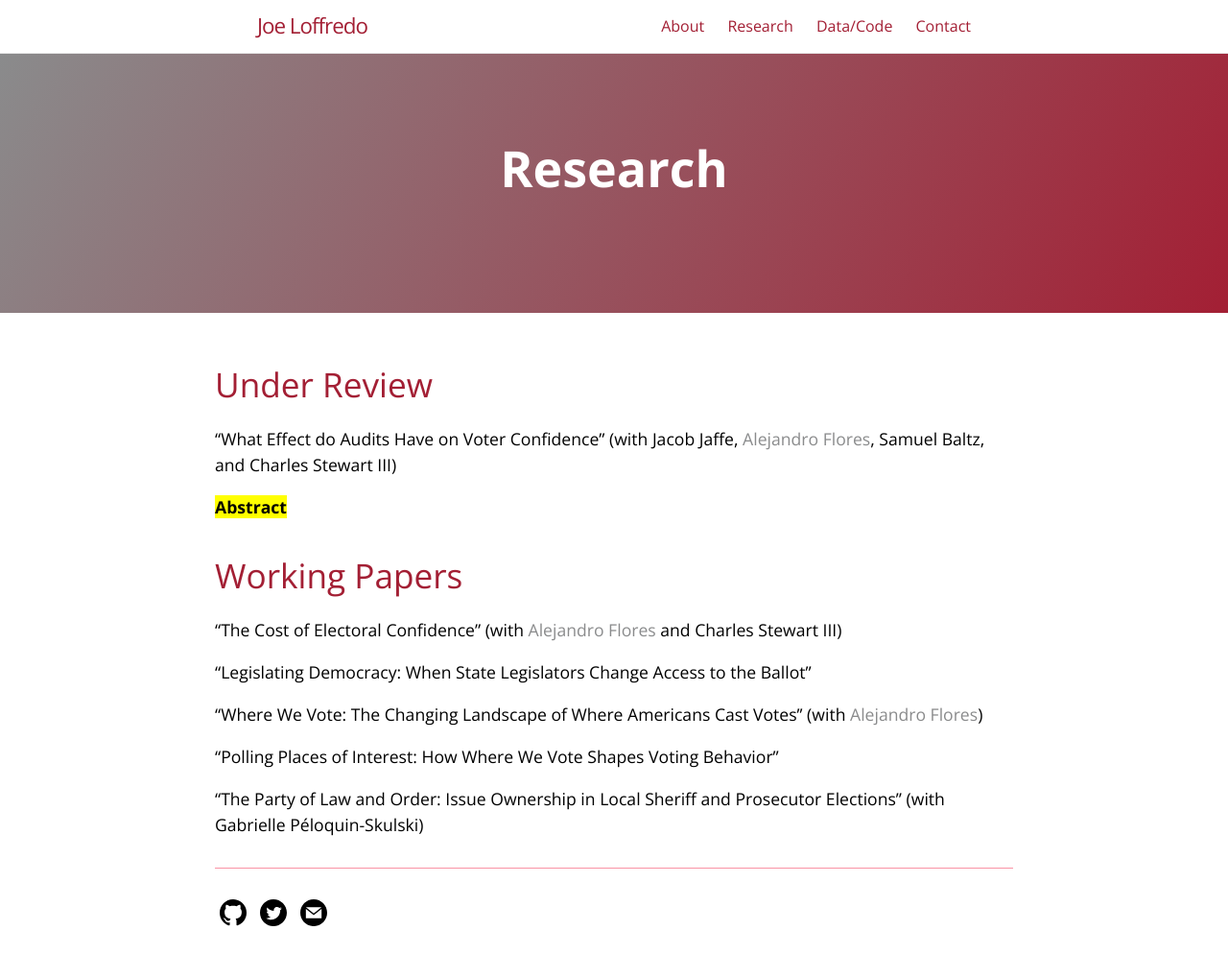
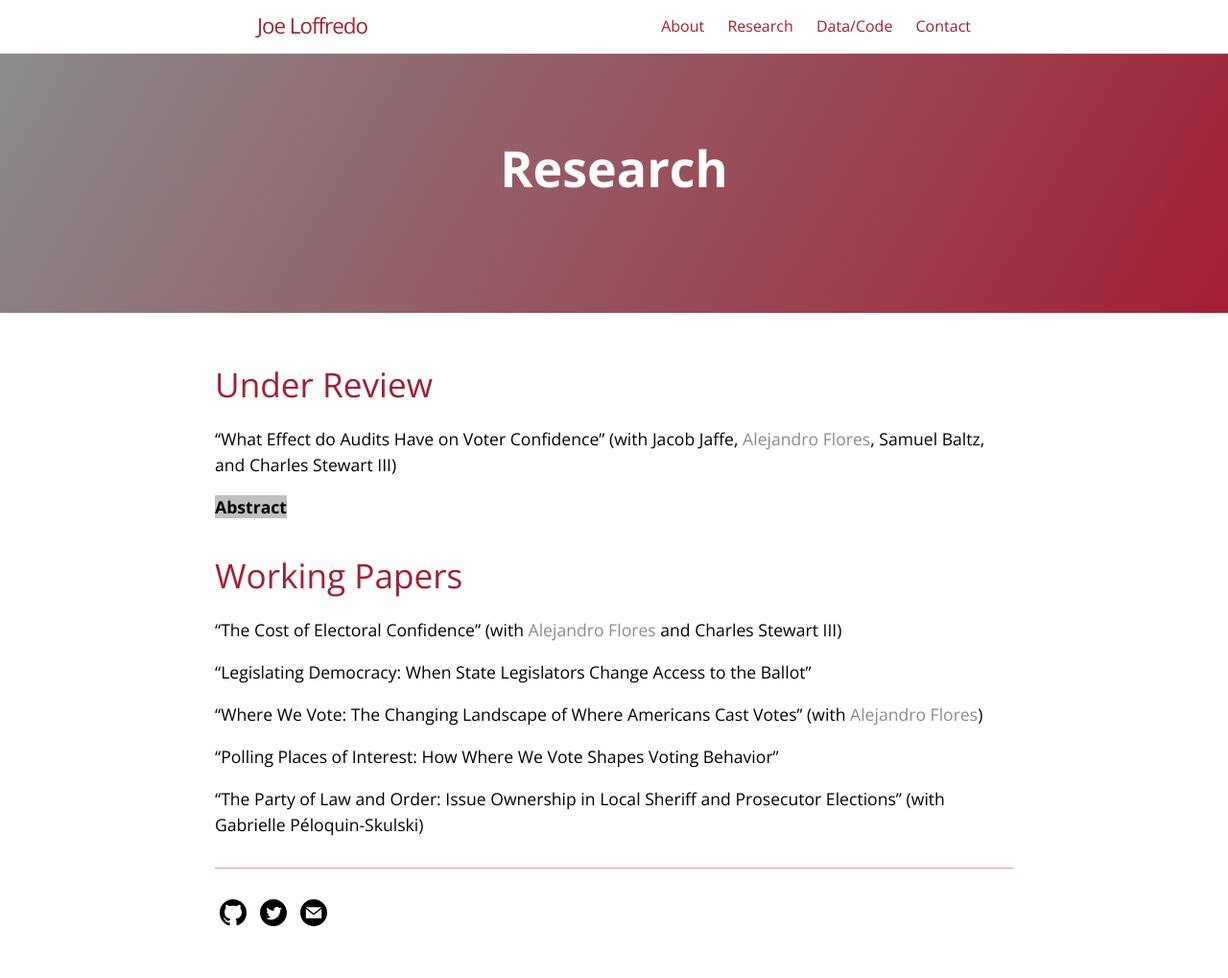
Before and after one commit to jloffredo2/jloffredo2.github.io, a Jekyll site: the page built from research.md, in a window 1280 px wide. Shown: the whole page at 96% size. Built offline with Jekyll 4.4.1, drawn with Linux system fonts in a browser that asks for light colours.

Commit message:
add highlight color

```diff
--- a/research.md
+++ b/research.md
@@ -8,7 +8,7 @@
 ---
 # Under Review
 "What Effect do Audits Have on Voter Confidence" (with Jacob Jaffe, [Alejandro Flores](https://a-flores.com), Samuel Baltz, and Charles Stewart III)
-<details style="cursor: pointer;"><summary><mark><strong>Abstract</strong></mark></summary>
+<details style="cursor: pointer;"><summary><mark style="background-color: #C2C0BF"><strong>Abstract</strong></mark></summary>
 <blockquote>
 Post-election audits are thought to bolster voters' confidence in elections, but it is unclear which aspects of audits drive public trust in election results and why. In a set of survey experiments fielded by YouGov to a sample of 2,000 Americans, we used both factorial and conjoint designs to understand which attributes of election audits are most important for increasing voter confidence in legitimate election results. Overall, we find that what an audit finds is much less important than how the audit is conducted, so long as the audit does not uncover exceptionally large errors. Structural features of the audit, like who conducts it and how its results are announced, turn out to be more consequential to voter evaluations of election results than the actual number of discrepancies found. Although voters are quick to pick up partisan cues about audits, this has not produced a broader polarization around election audits, and voters rationally do not punish an election in which the winner was called correctly for a few mis-counted votes. Our findings suggest that election administrators can bolster voter confidence through the design of election audits, without serious fear that turning up small numbers of errors will harm voter confidence.
 </blockquote>
```
